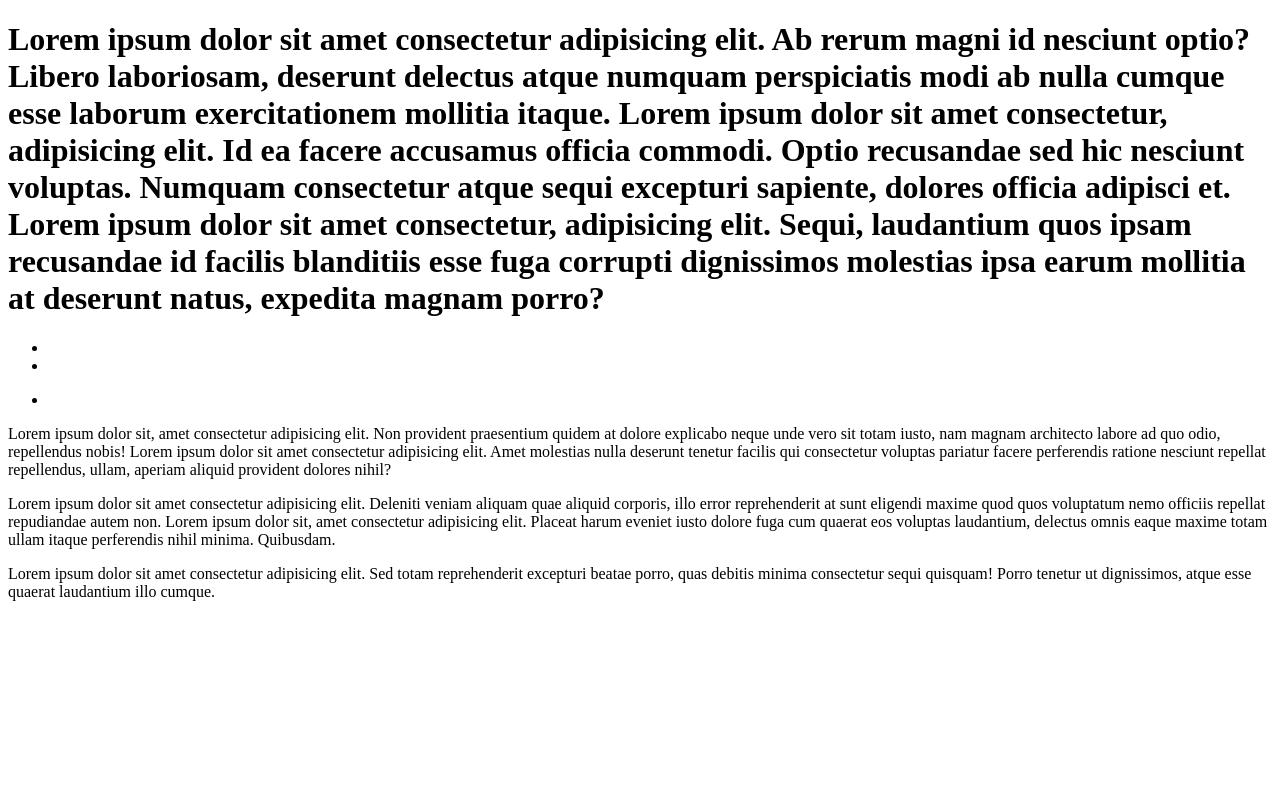
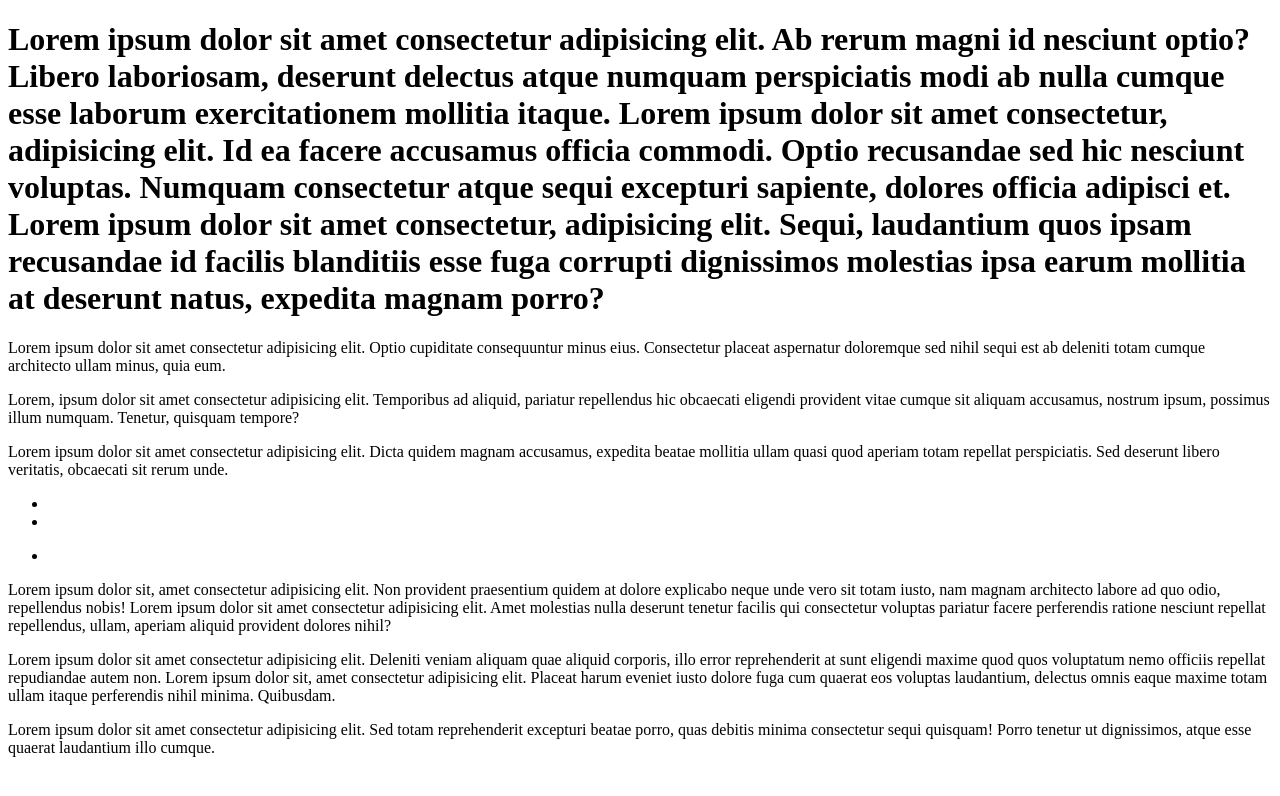
Before and after one commit to ziukoff1985/test-repo-kubuntu, a website: page index.html in a window 1280 px wide. Drawn offline with Linux system fonts and the light colour scheme.

Commit message:
Add test paragraph

```diff
--- a/index.html
+++ b/index.html
@@ -1,4 +1,4 @@
-<!DOCTYPE html>
+<!doctype html>
 <html lang="en">
   <head>
     <meta charset="UTF-8" />
@@ -18,6 +18,23 @@
       fuga corrupti dignissimos molestias ipsa earum mollitia at deserunt natus,
       expedita magnam porro?
     </h1>
+    <p>
+      Lorem ipsum dolor sit amet consectetur adipisicing elit. Optio cupiditate
+      consequuntur minus eius. Consectetur placeat aspernatur doloremque sed
+      nihil sequi est ab deleniti totam cumque architecto ullam minus, quia eum.
+    </p>
+    <p>
+      Lorem, ipsum dolor sit amet consectetur adipisicing elit. Temporibus ad
+      aliquid, pariatur repellendus hic obcaecati eligendi provident vitae
+      cumque sit aliquam accusamus, nostrum ipsum, possimus illum numquam.
+      Tenetur, quisquam tempore?
+    </p>
+    <p>
+      Lorem ipsum dolor sit amet consectetur adipisicing elit. Dicta quidem
+      magnam accusamus, expedita beatae mollitia ullam quasi quod aperiam totam
+      repellat perspiciatis. Sed deserunt libero veritatis, obcaecati sit rerum
+      unde.
+    </p>
     <ul>
       <li>
         <a href=""></a>
```
